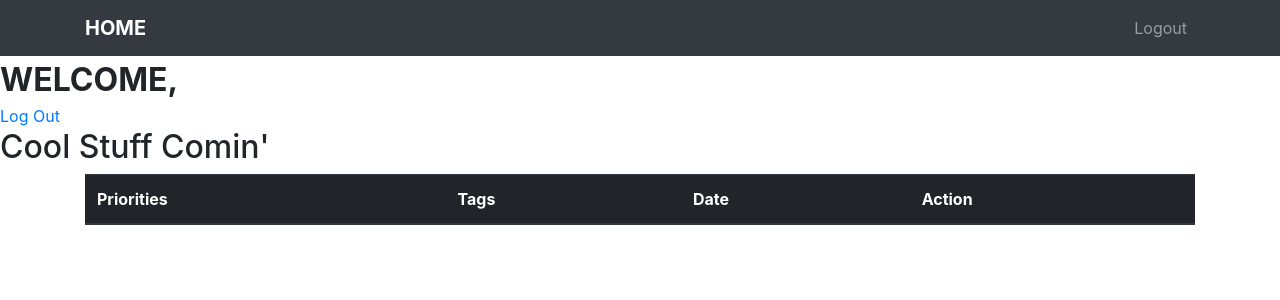
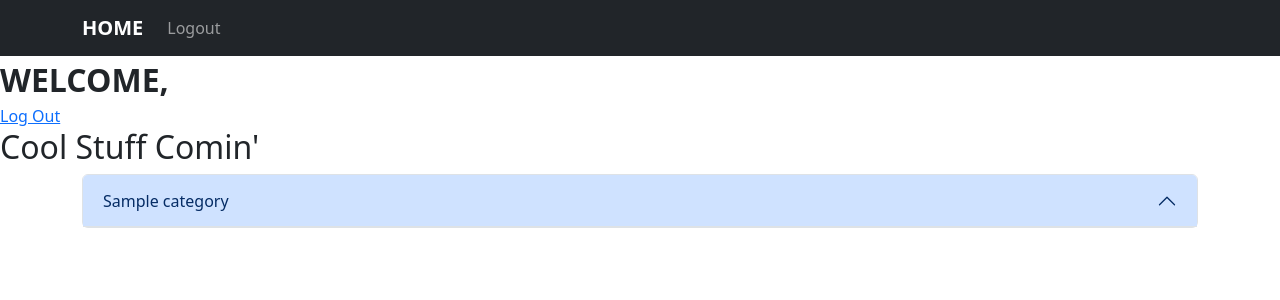
Before and after one commit to lhodina/do-it-to-it, a Flask app: page /dashboard in a window 1280 px wide. Shown: the top 300 px of the page. Run offline with Flask 3, Linux system fonts and the light colour scheme; the visitor is signed in with stand-in values (Sample User, id 1); tables that the repository leaves empty or names only in its code hold one stand-in row (values such as "Sample post"); lists and menus that the app fills with data are empty.

Commit message:
First Commit - Matt

```diff
--- a/flask_app/templates/dashboard.html
+++ b/flask_app/templates/dashboard.html
@@ -1,32 +1,37 @@
 <!DOCTYPE html>
 <html lang="en">
+
 <head>
     <meta charset="UTF-8">
     <meta http-equiv="X-UA-Compatible" content="IE=edge">
     <meta name="viewport" content="width=device-width, initial-scale=1.0">
-    <link rel="stylesheet" href="https://cdn.jsdelivr.net/npm/bootstrap@4.0.0/dist/css/bootstrap.min.css" integrity="sha384-Gn5384xqQ1aoWXA+058RXPxPg6fy4IWvTNh0E263XmFcJlSAwiGgFAW/dAiS6JXm" crossorigin="anonymous">
+    <link href="https://cdn.jsdelivr.net/npm/bootstrap@5.3.2/dist/css/bootstrap.min.css" rel="stylesheet"
+        integrity="sha384-T3c6CoIi6uLrA9TneNEoa7RxnatzjcDSCmG1MXxSR1GAsXEV/Dwwykc2MPK8M2HN" crossorigin="anonymous">
     <link rel="stylesheet" type="text/css" href="{{ url_for('static', filename='css/style.css') }}">
     <title>Dashboard</title>
 </head>
+
 <body>
     <nav class="navbar navbar-expand-sm navbar-dark bg-dark">
         <div class="container">
             <a class="navbar-brand" href="/dashboard" style="font-weight:bold">HOME</a>
-            <button class="navbar-toggler d-lg-none" type="button" data-toggle="collapse" data-target="#collapsibleNavId"
-            aria-controls="collapsibleNavId" aria-expanded="false" aria-label="Toggle navigation">
+            <button class="navbar-toggler d-lg-none" type="button" data-toggle="collapse"
+                data-target="#collapsibleNavId" aria-controls="collapsibleNavId" aria-expanded="false"
+                aria-label="Toggle navigation">
                 <span class="navbar-toggler-icon"></span>
             </button>
             <div class="collapse navbar-collapse" id="collapsibleNavId">
-            <ul class="navbar-nav ml-auto mt-2 mt-lg-0">
-                <li class="nav-item">
-                    <a class="nav-link" href="/logout">Logout</a>
-                </li>
-            </ul>
+                <ul class="navbar-nav ml-auto mt-2 mt-lg-0">
+                    <li class="nav-item">
+                        <a class="nav-link" href="/logout">Logout</a>
+                    </li>
+                </ul>
             </div>
         </div>
     </nav>
     <div class="header">
-        <span class="welcome-message text-uppercase" style ="font-size: xx-large; font-weight: bold;">Welcome, {{ session['current_user']['first_name'] }}</span>
+        <span class="welcome-message text-uppercase" style="font-size: xx-large; font-weight: bold;">Welcome, {{
+            session['current_user']['first_name'] }}</span>
         <div class="header-links">
             <a href="/logout">Log Out</a>
         </div>
@@ -35,15 +40,51 @@
         <h2>Cool Stuff Comin'</h2>
     </div>
     <div class="container">
-        <table class="table table-hover col dashboard-style table-dark">
-            <thead>
-                <tr>
-                    <th>Priorities</th>
-                    <th>Tags</th>
-                    <th>Date</th>
-                    <th>Action</th>
-                </tr>
-            </thead>
+        <div class="accordion" id="accordionBasic">
+            {% for items in all_categories%}
+            <div class="accordion-item">
+                <h2 class="accordion-header" id="heading{{items.id}}">
+                    <button class="accordion-button" type="button" data-bs-toggle="collapse"
+                        data-bs-target="#collapse{{items.id}}" aria-expanded="true"
+                        aria-controls="collapse{{items.id}}">
+                        {{items.name}}
+                    </button>
+                </h2>
+                <div id="collapse{{items.id}}" class="accordion-collapse collapse" aria-labelledby="heading{{items}}"
+                    data-bs-parent="#accordionBasic">
+                    <div class="accordion-body">
+                        {% for tags in all_tags %}
+                        {% if(tags.category_id == items.id) %}
+                        <button class="">{{tags.name}}</button>
+                        {% endif %}
+                        {% endfor %}
+                        <button class="">Create new Tag</button>
+                    </div>
+                </div>
+            </div>
+            {% endfor %}
+            <!-- <div class="accordion-item">
+            <h2 class="accordion-header" id="headingOne">
+                <button class="accordion-button" type="button" data-bs-toggle="collapse" data-bs-target="#collapseOne"
+                    aria-expanded="true" aria-controls="collapseOne">
+                    Accordion Item #1
+                </button>
+            </h2>
+            <div id="collapseOne" class="accordion-collapse collapse show" aria-labelledby="headingOne"
+                data-bs-parent="#accordionBasic">
+                <div class="accordion-body">
+                    <strong>This is the first item's accordion body.</strong> It is hidden by default, until the
+                    collapse plugin adds the appropriate classes that we use to style each element. These classes
+                    control the overall appearance, as well as the showing and hiding via CSS transitions. You can
+                    modify any of this with custom CSS or overriding our default variables. It's also worth noting that
+                    just about any HTML can go within the <code>.accordion-body</code>, though the transition does limit
+                    overflow.
+                </div>
+            </div>
+        </div> -->
+        </div>
     </div>
-
+    <script src="https://cdn.jsdelivr.net/npm/bootstrap@5.3.2/dist/js/bootstrap.bundle.min.js"
+        integrity="sha384-C6RzsynM9kWDrMNeT87bh95OGNyZPhcTNXj1NW7RuBCsyN/o0jlpcV8Qyq46cDfL"
+        crossorigin="anonymous"></script>
 </body>
```
